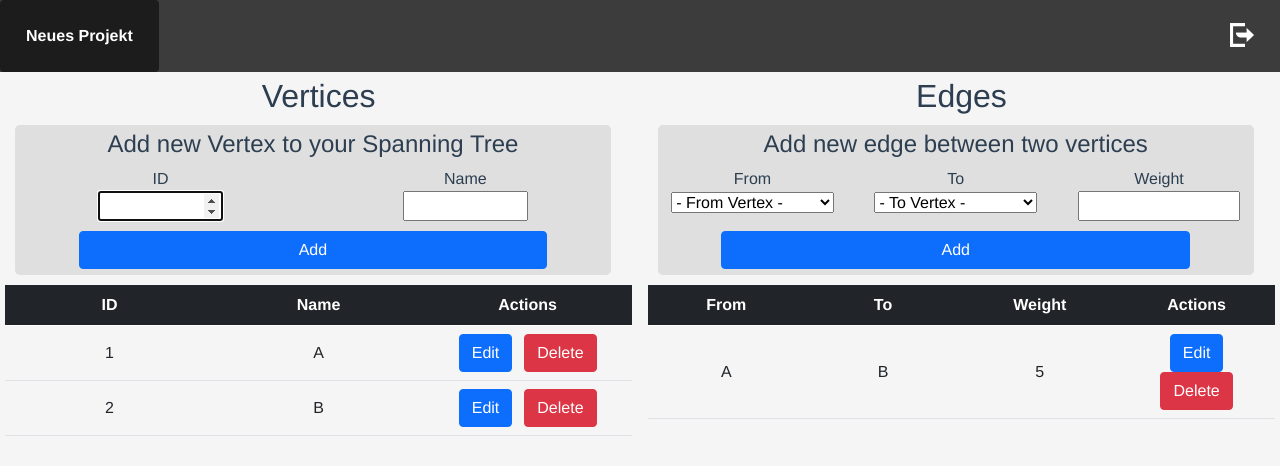
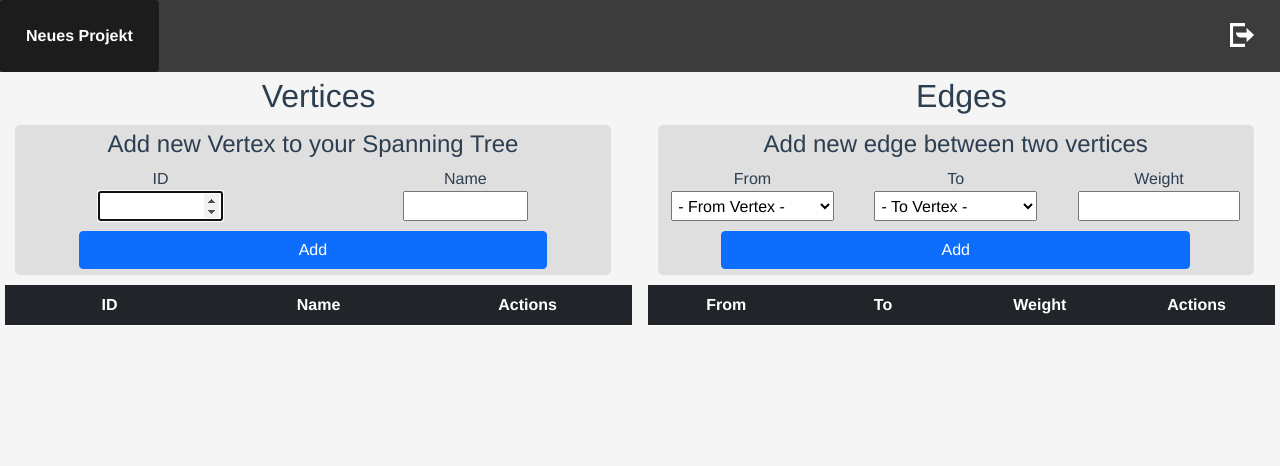
Before and after one commit to LenardBarth/SpanTreeWebapp, a Vue app in the folder frontend/spanningtree_fe/: page / in a window 1280 px wide. Shown: the top 466 px of the page. Built offline with nearby package versions, Linux system fonts and the light colour scheme.

Commit message:
FE create edges and vrtcs functioning

```diff
--- a/frontend/spanningtree_fe/src/components/addEdgeList.vue
+++ b/frontend/spanningtree_fe/src/components/addEdgeList.vue
@@ -1,22 +1,22 @@
 <template>
     <!-- List Layout and Funcionalty from https://codepen.io/SimoTuognia/pen/ZjYJQo -->
-    <form @submit.prevent="">
     <h2 >Edges</h2>
     <div class="addnewedge-wrapper">
+        <form @submit.prevent="">
             <h4>Add new edge between two vertices</h4>
             <div class="row justify-content-start">
                 <div class="col col-4 form-group ">
                     <label class="w-100" for="from">From</label>
-                    <select class="vrtx-select" v-model="From" required>
+                    <select class="vrtx-select" v-model="From">
                         <option id="default" disabled value="">- From Vertex -</option>
-                        <option v-for="(vrtx, index) in vrtxList" :key="index"></option>
+                        <option v-for="(vrtx, index) in getVrtcs()" :key="index" :value="vrtx.vrtxName">{{ vrtx.vrtxName }}</option>
                     </select>
                 </div>
                 <div class="col col-4 form-group">
                     <label class="w-100" for="To">To</label>
-                    <select class="vrtx-select" v-model="To" required>
+                    <select class="vrtx-select" v-model="To">
                         <option id="default" disabled value="">- To Vertex -</option>
-                        <option v-for="(vrtx, index) in vrtxList" :key="index"></option>
+                        <option v-for="(vrtx, index) in getVrtcs()" :key="index" :value="vrtx.vrtxName">{{ vrtx.vrtxName }}</option>
                     </select>
                 </div>
                 <div class="col col-4 form-group">
@@ -24,7 +24,8 @@
                     <input type="number" v-model="Weight">
                 </div>
             </div>
-            <button type="button" @click="addEdge" class="btn btn-primary" ><i class="fa fa-plus"></i>Add</button>
+            <button type="submit" @click="addEdge" class="btn btn-primary" ><i class="fa fa-plus"></i>Add</button>
+        </form>
     </div>
     <table id="edge-list-table" class="table table-hover">
         <thead class="table-dark">
@@ -38,63 +39,63 @@
         <tbody>
             <tr v-for="(edge, index) in edgeList" :key="index">
                 <td>
-                        <span v-show="!edge.inEditMode">{{ edge.From }}</span>
-                        <select class="vrtx-select" v-model="From" v-show="edge.inEditMode" required>
-                            <option id="default" disabled value="">- From Vertex -</option>
-                            <option v-for="(vrtx, index) in vrtxList" :key="index"></option>
-                        </select>
+                    <span>{{ edge.From }}</span>
                 </td>
                 <td>
-                        <span v-show="!edge.inEditMode">{{ edge.To }}</span>
-                        <select class="vrtx-select" v-model="To" v-show="edge.inEditMode" required>
-                            <option id="default" disabled value="">- To Vertex -</option>
-                            <option v-for="(vrtx, index) in vrtxList" :key="index"></option>
-                        </select>
+                    <span>{{ edge.To }}</span>
                 </td>
                 <td>
-                        <span v-show="!edge.inEditMode">{{ edge.Weight }}</span>
-                        <input v-bind:placeholder="edge.Weight" v-show="edge.inEditMode" v-model="edge.Weight" />
+                    <span>{{ edge.Weight }}</span>
                 </td>
                 <td>
-                        <button type="button" class="btn btn-success" v-show="edge.inEditMode" @click="editEdgeComplete(edge)"><i class="fa fa-save"></i>Save</button>
-                        <button type="button" class="btn btn-primary" v-show="!edge.inEditMode" @click="editEdge(edge)"><i class="fa fa-edit"></i>Edit</button>
-                        <button type="button" class="btn btn-danger" @click="removeVrtx(index)"><i class="fa fa-remove"></i>Delete</button>
+                    <button type="button" class="btn btn-danger" @click="removeEdge(index)"><i class="fa fa-remove"></i>Delete</button>
                 </td>
             </tr>
         </tbody>
     </table>
-
-    </form>
 </template>
 
 
 <script>
 export default {
     name: "addEdgeList",
+    emits: ['infoPopup'],
+    props: ['newVrtxList'],
+    watch: {
+        newVrtxList() {
+            this.vrtxList = localStorage.getItem('vrtxList')===null ? [] : JSON.parse(localStorage.getItem('vrtxList'))
+        }
+    },
+    created() {
+        if (localStorage.getItem('logged_in') === "True") {
+            this.getAllTrees()
+        }
+    },
     data() {
         return {
             From: '',
             To: '',
             Weight: '',
-            inEditMode: false,
-            edgeList: [
-                {From: 'A', To: 'B', Weight: 5, inEditMode: false},
-            ],
-            vrtxList: []
+            edgeList: localStorage.getItem('edgeList')===null ? [] : JSON.parse(localStorage.getItem('edgeList')),
+            vrtxList: localStorage.getItem('vrtxList')===null ? [] : JSON.parse(localStorage.getItem('vrtxList'))
         }
     },
     methods: {
         addEdge(){
-            var inputFrom = this.From.trim()
-            var inputTo = this.To.trim()
-            var inputWeight = this.Weight
+            if (this.From.valueOf()!=="" && this.From.valueOf()!=="" && !isNaN(this.Weight)) {
+                const inputFrom = this.From.valueOf()
+                const inputTo = this.To.valueOf()
+                const inputWeight = this.Weight
                 this.edgeList.push({
                     From: inputFrom,
                     To: inputTo,
-                Weight: inputWeight,
-                inEditMode: false
-            });
+                    Weight: inputWeight
+                })
+                localStorage.setItem('edgeList', JSON.stringify(this.edgeList))
                 this.clearAll()
+            } else {
+                this.$emit('infoPopup', {status: "info", msg: "Please fill in both vertices and the corresponding wheight"})
+            }
         },
         clearAll() {
             this.From = ''
@@ -102,13 +103,11 @@ export default {
             this.Weight = ''
         },
         removeEdge(index){
-            this.EdgeList.splice(index, 1) //delete 1 element from the array at the position index
+            this.edgeList.splice(index, 1)  //delete 1 element from the array at the position index
+            localStorage.setItem('edgeList', JSON.stringify(this.edgeList))
         },
-        editEdge(edge){
-            edge.inEditMode = true
-        },
-        editEdgeComplete(edge) {
-            edge.inEditMode = false
+        getVrtcs() {
+            return this.vrtxList
         }
     }
 }
@@ -143,6 +142,11 @@ input, select {
     width: 80%;
 }
 
+select {
+    height: 30px;
+    padding: 1px 2px;
+}
+
 .col.col-2.form-group, .col.col-4.form-group {
     padding: 0;
 }
--- a/frontend/spanningtree_fe/src/components/addVrtxList.vue
+++ b/frontend/spanningtree_fe/src/components/addVrtxList.vue
@@ -1,8 +1,8 @@
 <template>
     <!-- List Layout and Funcionalty from https://codepen.io/SimoTuognia/pen/ZjYJQo -->
-    <form @submit.prevent="">
     <h2 >Vertices</h2>
     <div class="addnewvrtx-wrapper">
+        <form @submit.prevent="">
             <h4>Add new Vertex to your Spanning Tree</h4>
             <div class="row justify-content-around">
                 <div class="col col-4 form-group ">
@@ -15,6 +15,7 @@
                 </div>
             </div>
             <button type="button" @click="addVrtx" class="btn btn-primary" ><i class="fa fa-plus"></i>Add</button>
+        </form>
     </div>
     <table id="vrtx-list-table" class="table table-hover">
         <thead class="table-dark">
@@ -27,63 +28,67 @@
         <tbody>
             <tr v-for="(vrtx, index) in vrtxList" :key="index">
                 <td>
-                        <span v-show="!vrtx.inEditMode">{{ vrtx.vrtxID }}</span>
-                        <input type="number" v-bind:placeholder="vrtx.vrtxID" v-show="vrtx.inEditMode" v-model="vrtx.vrtxID" />
+                    <span>{{ vrtx.vrtxID }}</span>
                 </td>
                 <td>
-                        <span v-show="!vrtx.inEditMode">{{ vrtx.vrtxName }}</span>
-                        <input v-bind:placeholder="vrtx.vrtxName" v-show="vrtx.inEditMode" v-model="vrtx.vrtxmName" />
+                    <span>{{ vrtx.vrtxName }}</span>
                 </td>
                 <td>
-                        <button type="button" class="btn btn-success" v-show="vrtx.inEditMode" @click="editVrtxComplete(vrtx)"><i class="fa fa-save"></i>Save</button>
-                        <button type="button" class="btn btn-primary" v-show="!vrtx.inEditMode" @click="editVrtx(vrtx)"><i class="fa fa-edit"></i>Edit</button>
                     <button type="button" class="btn btn-danger" @click="removeVrtx(index)"><i class="fa fa-remove"></i>Delete</button>
                 </td>
             </tr>
         </tbody>
     </table>
-
-    </form>
 </template>
 
 
 <script>
+import axios from 'axios'
+
 export default {
     name: "addVrtxList",
+    emits: ['infoPopup', 'changeVrtxList'],
+    created() {
+        if (localStorage.getItem('logged_in') === "True") {
+            this.getAllTrees()
+        }
+    },
     data() {
         return {
             vrtxID: '',
             vrtxName: '',
-            inEditMode: false,
-            vrtxList: [
-                {vrtxID: 1, vrtxName: 'A', inEditMode: false},
-                {vrtxID: 2, vrtxName: 'B', inEditMode: false},
-            ]
+            vrtxList: localStorage.getItem('vrtxList')===null ? [] : JSON.parse(localStorage.getItem('vrtxList'))
         }
     },
     methods: {
         addVrtx(){
+            if (!isNaN(this.vrtxID) && this.vrtxName !== "") {
                 var inputVrtxID = this.vrtxID
                 var inputVrtxName = this.vrtxName.trim()
                 this.vrtxList.push({
                     vrtxID: inputVrtxID,
-                vrtxName: inputVrtxName,
-                inEditMode: false
-            });
+                    vrtxName: inputVrtxName
+                })
+                localStorage.setItem('vrtxList', JSON.stringify(this.vrtxList))
                 this.clearAll()
+                this.$emit('changeVrtxList')
+            } else {
+                this.$emit('infoPopup', {status: "info", msg: "Please enter ID and Name"})
+            }
         },
         clearAll() {
-        this.vrtxID += 1
+            this.vrtxID = parseInt(this.vrtxID) + 1
         this.vrtxName = ''
         },
         removeVrtx(index){
-            this.vrtxList.splice(index, 1) //delete 1 element from the array at the position index
+            this.vrtxList.splice(index, 1)  //delete 1 element from the array at the position index
+            localStorage.setItem('vrtxList', JSON.stringify(this.vrtxList))
+            this.$emit('changeVrtxList')
         },
-        editVrtx:function (vrtx){
-            vrtx.inEditMode = true
-        },
-        editVrtxComplete: function (vrtx) {
-            vrtx.inEditMode = false
+        // Gets data from backend
+        async getAllTrees() {
+            const response = await axios.get(`/getUserTrees/${localStorage.getItem('user_id')}`)
+            console.log("response: ", response)
         }
     }
 }
--- a/frontend/spanningtree_fe/src/views/Home.vue
+++ b/frontend/spanningtree_fe/src/views/Home.vue
@@ -1,10 +1,10 @@
 <template>
 <div class="content-wrapper">
     <div class="component-wrapper">
-        <addVrtxListVue />
+        <addVrtxListVue @infoPopup="$emit('infoPopup', $event)" @changeVrtxList="passListChanged()"/>
     </div>
     <div class="component-wrapper">
-        <addEdgeListVue />
+        <addEdgeListVue @infoPopup="$emit('infoPopup', $event)" :newVrtxList="changedList"/>
     </div>
 </div>
 </template>
@@ -15,11 +15,21 @@ import addEdgeListVue from '@/components/addEdgeList.vue'
 
 export default {
     name: "HomePage",
+    emits: ['infoPopup'],
     components: {
         addVrtxListVue,
         addEdgeListVue
     },
-    emits: ['infoPopup']
+    data() {
+        return {
+            changedList: []
+        }
+    },
+    methods: {
+        passListChanged() {
+            this.changedList = JSON.parse(localStorage.getItem('vrtxList'))
+        }
+    }
 }
 </script>
 
--- a/frontend/spanningtree_fe/src/views/Login.vue
+++ b/frontend/spanningtree_fe/src/views/Login.vue
@@ -34,8 +34,9 @@ export default {
       })
       if (response && response.status === 200) {
         console.log("response:", response);
-        console.log("response success data: ", response.data);
         if (response.data.status === 'success') {
+          localStorage.setItem('user_id', toString(response.data.user_id))
+          localStorage.setItem('logged_in', "True")
           this.$router.push({ name: 'Home'})
         }
         this.$emit('infoPopup', {status: response.data.status, msg: response.data.message})
```
Lines whose indentation alone changed are shown as unchanged.
